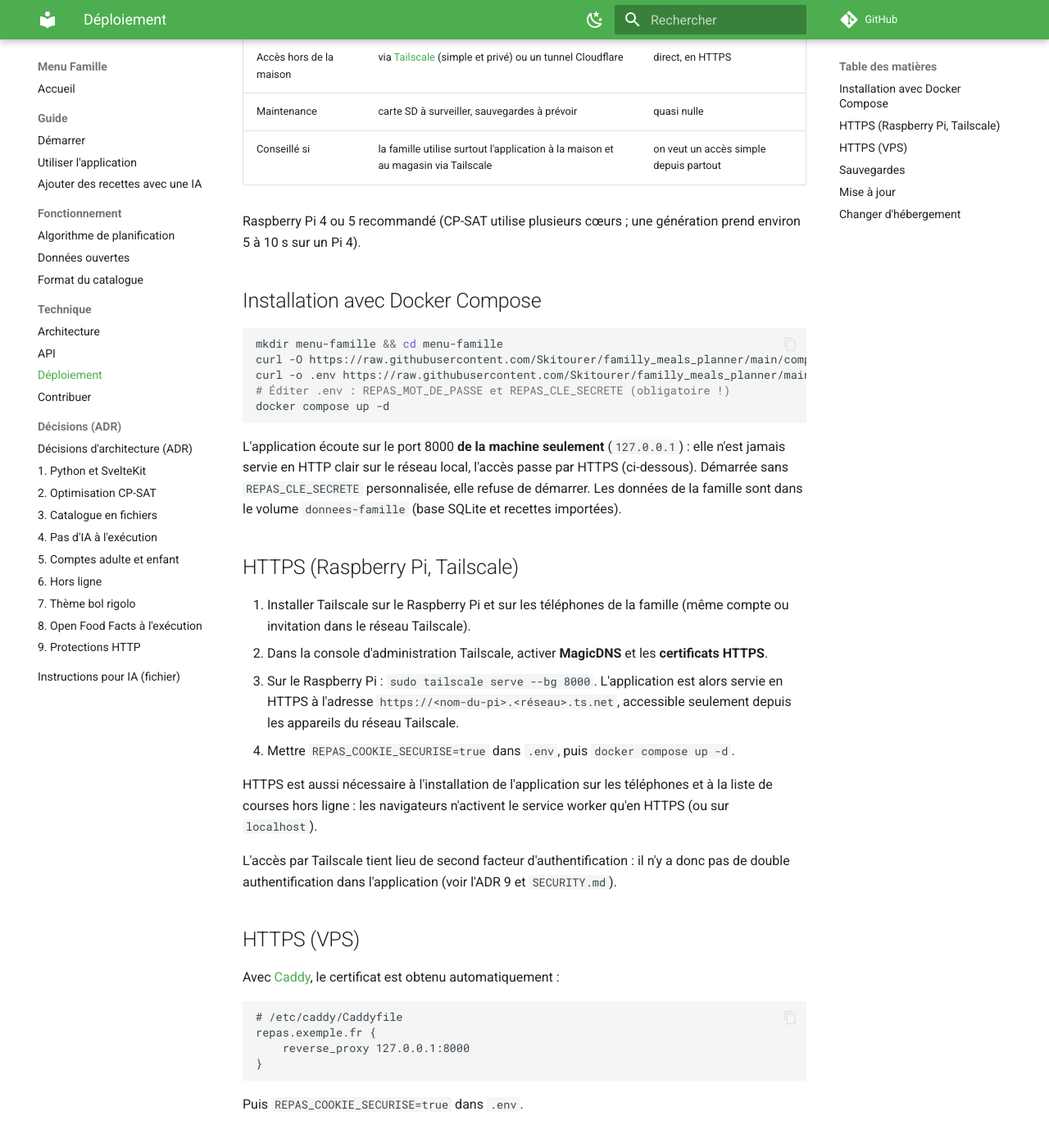
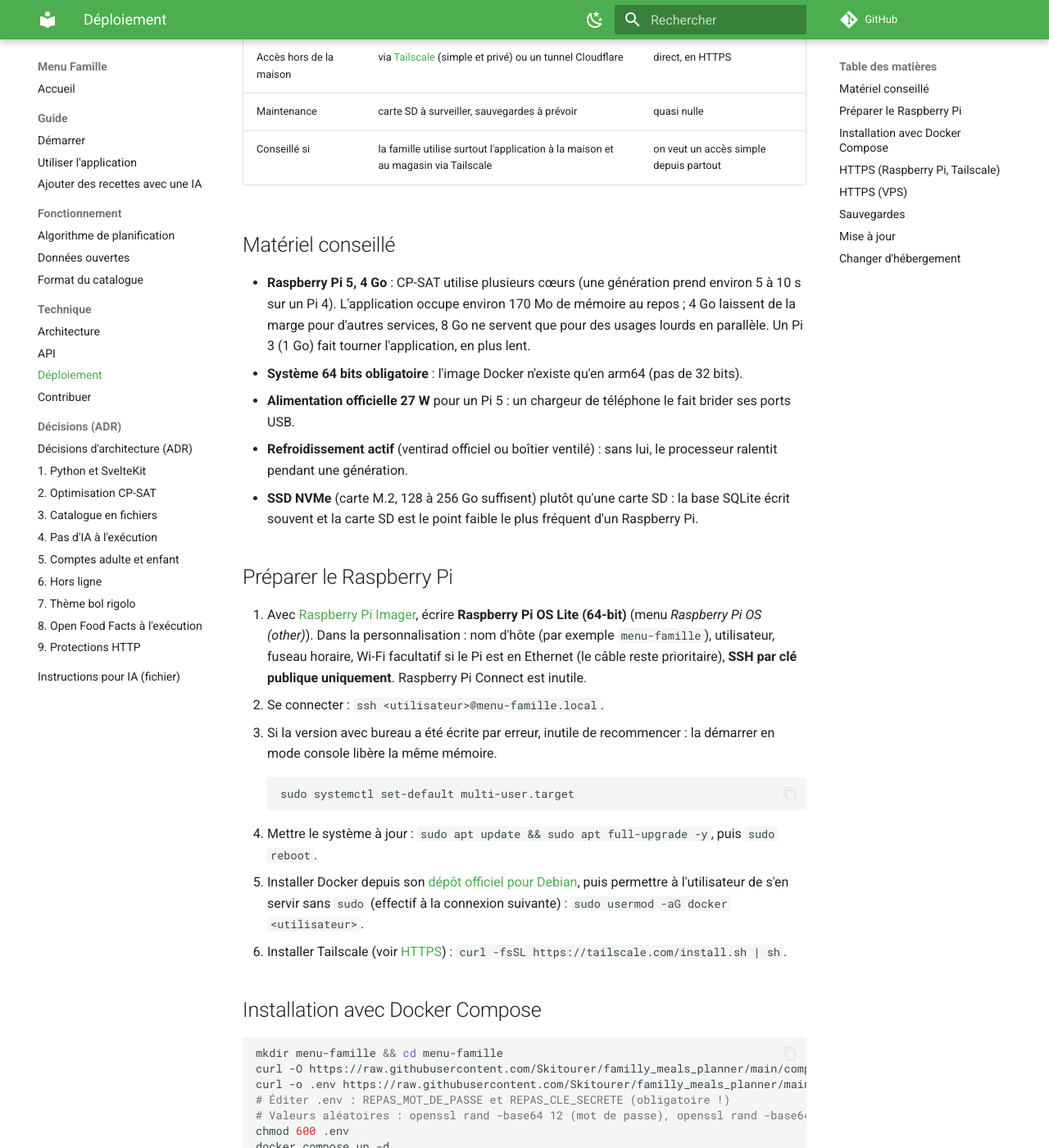
Before and after one commit to Skitourer/familly_meals_planner, an MkDocs documentation site: the page built from docs/exploitation/deploiement.md, in a window 1280 px wide and 1400 px high, scrolled down 387 px. Shown: the whole window at 82% size. Built offline with MkDocs 1.6.1 and Material for MkDocs 9.7.7, drawn with Linux system fonts in a browser that asks for light colours; comment, search, counter and statistics services are not loaded; some of the changed text lies outside the part shown.

Commit message:
docs: matériel conseillé et préparation du Raspberry Pi (#71)
## Pourquoi

Retour d'expérience de l'installation réelle sur un Raspberry Pi 3 : la
doc de déploiement ne disait ni quel matériel acheter, ni comment
préparer un Pi neuf, et la sauvegarde n'avait ni script ni rotation.

## Quoi

- **Matériel conseillé** : Pi 5 4 Go (application ~170 Mo au repos,
mesuré), 64 bits obligatoire (image arm64 seulement), alimentation 27 W,
refroidissement actif, SSD NVMe plutôt que carte SD.
- **Préparer le Raspberry Pi** : Imager (Lite 64 bits, SSH par clé),
passage en console si la version bureau a été écrite, mises à jour,
Docker, Tailscale.
- **Installation** : génération des secrets avec `openssl`, `chmod 600
.env`.
- **Sauvegardes** : script `sauvegarder.sh` avec rotation sur 30 jours,
cron à 3 h 30, rappel de copier les archives hors du support des
données.

## Vérifié

- `mkdocs build --strict` : OK, ancre interne présente.
- Chaque étape a été exécutée sur le Pi 3 (Debian 13 trixie, Docker 29,
Tailscale 1.104) ; la sauvegarde a été lancée et l'archive contrôlée.

## À tester par un humain

- Installer le Pi 5 en suivant uniquement cette page.

🤖 Generated with [Claude Code](https://claude.com/claude-code)

Co-authored-by: Claude Opus 5.5 <noreply@anthropic.com>

````diff
--- a/docs/exploitation/deploiement.md
+++ b/docs/exploitation/deploiement.md
@@ -13,8 +13,43 @@ SQLite et le fichier `.env` (voir [Changer d'hébergement](#changer-dhebergement
 | Maintenance | carte SD à surveiller, sauvegardes à prévoir | quasi nulle |
 | Conseillé si | la famille utilise surtout l'application à la maison et au magasin via Tailscale | on veut un accès simple depuis partout |
 
-Raspberry Pi 4 ou 5 recommandé (CP-SAT utilise plusieurs cœurs ; une génération prend environ
-5 à 10 s sur un Pi 4).
+## Matériel conseillé
+
+- **Raspberry Pi 5, 4 Go** : CP-SAT utilise plusieurs cœurs (une génération prend environ
+  5 à 10 s sur un Pi 4). L'application occupe environ 170 Mo de mémoire au repos ; 4 Go
+  laissent de la marge pour d'autres services, 8 Go ne servent que pour des usages lourds
+  en parallèle. Un Pi 3 (1 Go) fait tourner l'application, en plus lent.
+- **Système 64 bits obligatoire** : l'image Docker n'existe qu'en arm64 (pas de 32 bits).
+- **Alimentation officielle 27 W** pour un Pi 5 : un chargeur de téléphone le fait brider
+  ses ports USB.
+- **Refroidissement actif** (ventirad officiel ou boîtier ventilé) : sans lui, le processeur
+  ralentit pendant une génération.
+- **SSD NVMe** (carte M.2, 128 à 256 Go suffisent) plutôt qu'une carte SD : la base SQLite
+  écrit souvent et la carte SD est le point faible le plus fréquent d'un Raspberry Pi.
+
+## Préparer le Raspberry Pi
+
+1. Avec [Raspberry Pi Imager](https://www.raspberrypi.com/software/), écrire
+   **Raspberry Pi OS Lite (64-bit)** (menu *Raspberry Pi OS (other)*). Dans la
+   personnalisation : nom d'hôte (par exemple `menu-famille`), utilisateur, fuseau horaire,
+   Wi-Fi facultatif si le Pi est en Ethernet (le câble reste prioritaire), **SSH par clé
+   publique uniquement**. Raspberry Pi Connect est inutile.
+2. Se connecter : `ssh <utilisateur>@menu-famille.local`.
+3. Si la version avec bureau a été écrite par erreur, inutile de recommencer : la démarrer
+   en mode console libère la même mémoire.
+
+    ```bash
+    sudo systemctl set-default multi-user.target
+    ```
+
+4. Mettre le système à jour : `sudo apt update && sudo apt full-upgrade -y`, puis
+   `sudo reboot`.
+5. Installer Docker depuis son
+   [dépôt officiel pour Debian](https://docs.docker.com/engine/install/debian/), puis
+   permettre à l'utilisateur de s'en servir sans `sudo` (effectif à la connexion suivante) :
+   `sudo usermod -aG docker <utilisateur>`.
+6. Installer Tailscale (voir [HTTPS](#https-raspberry-pi-tailscale)) :
+   `curl -fsSL https://tailscale.com/install.sh | sh`.
 
 ## Installation avec Docker Compose
 
@@ -23,6 +58,8 @@ mkdir menu-famille && cd menu-famille
 curl -O https://raw.githubusercontent.com/Skitourer/familly_meals_planner/main/compose.yaml
 curl -o .env https://raw.githubusercontent.com/Skitourer/familly_meals_planner/main/.env.example
 # Éditer .env : REPAS_MOT_DE_PASSE et REPAS_CLE_SECRETE (obligatoire !)
+# Valeurs aléatoires : openssl rand -base64 12 (mot de passe), openssl rand -base64 48 (clé)
+chmod 600 .env
 docker compose up -d
 ```
 
@@ -65,12 +102,31 @@ Puis `REPAS_COOKIE_SECURISE=true` dans `.env`.
 ## Sauvegardes
 
 Tout l'état de la famille tient dans le volume `donnees-famille`. Sauvegarde quotidienne
-conseillée (cron) :
+conseillée : créer `sauvegarder.sh` à côté de `compose.yaml`.
 
 ```bash
-docker run --rm -v menu-famille_donnees-famille:/donnees -v "$PWD/sauvegardes":/sauvegardes \
-  alpine tar czf /sauvegardes/repas-$(date +%F).tar.gz -C /donnees .
+#!/usr/bin/env bash
+# Sauvegarde quotidienne du volume de données ; garde 30 jours.
+set -euo pipefail
+cd "$(dirname "$0")"
+mkdir -p sauvegardes
+docker run --rm -v menu-famille_donnees-famille:/donnees:ro -v "$PWD/sauvegardes":/sauvegardes \
+  alpine tar czf "/sauvegardes/repas-$(date +%F).tar.gz" -C /donnees .
+find sauvegardes -name "repas-*.tar.gz" -mtime +30 -delete
 ```
+
+Le rendre exécutable, le lancer une fois pour vérifier l'archive, puis le planifier à 3 h 30
+avec `crontab -e` :
+
+```bash
+chmod +x sauvegarder.sh && ./sauvegarder.sh && tar tzf sauvegardes/repas-*.tar.gz
+# Ligne à ajouter dans crontab -e (chemin absolu du dossier) :
+# 30 3 * * * /home/<utilisateur>/menu-famille/sauvegarder.sh >> /home/<utilisateur>/menu-famille/sauvegardes/journal.log 2>&1
+```
+
+Les archives restent sur le même support que les données : les copier régulièrement
+ailleurs (autre machine, disque externe), sans quoi une carte SD hors service emporte aussi
+les sauvegardes.
 
 ## Mise à jour
 
````
